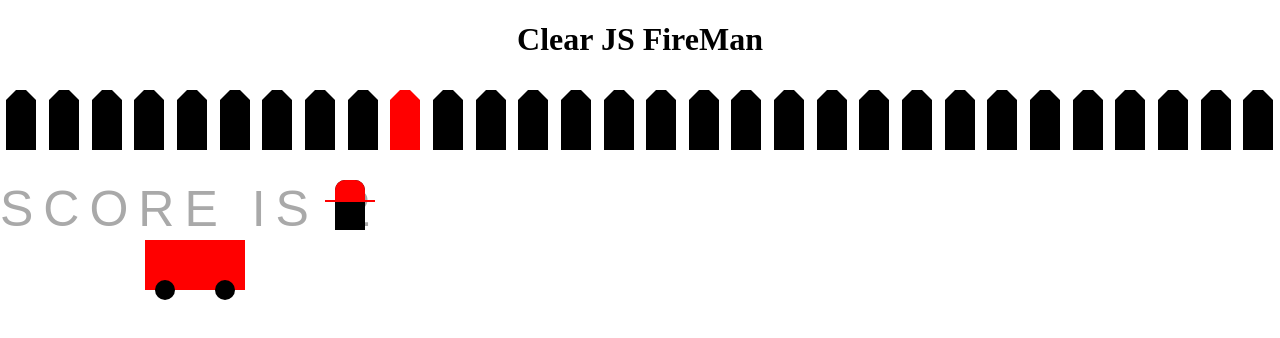
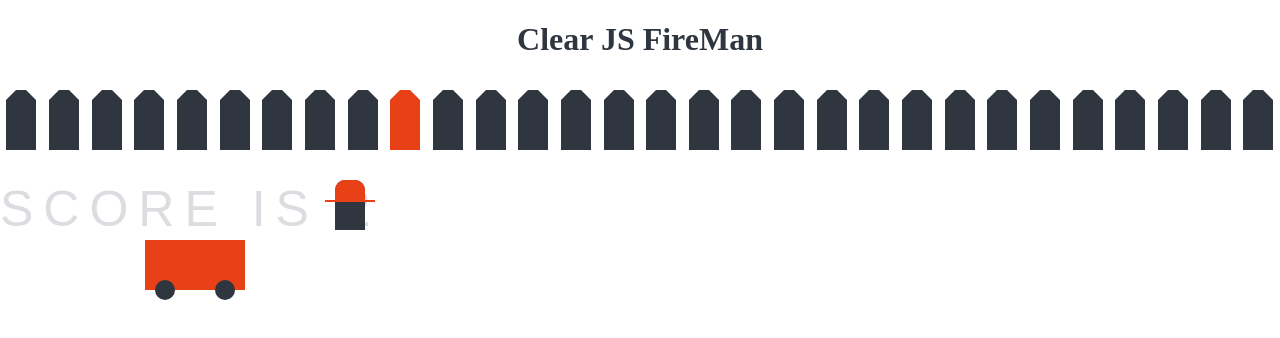
Before and after one commit to burlakvo/masa-test, a plain HTML site: page city_in_fire/index.html in a window 1280 px wide. Drawn offline with Linux system fonts and the light colour scheme.

Commit message:
fireman new colors

```diff
--- a/city_in_fire/style.css
+++ b/city_in_fire/style.css
@@ -1,5 +1,8 @@
 * {
 	position: relative;
+	--color-red: #e84118;
+	--color-black: #2f3640;
+	--color-gray: #dcdde1;
 }
 body {
 	margin: 0;
@@ -7,6 +10,7 @@ body {
 }
 h1 {
 	text-align: center;
+	color: var(--color-black);
 }
 #street {
 	padding: 20px 0;
@@ -17,13 +21,13 @@ h1 {
 .building {
 	width: 30px;
 	height: 50px;
-	background-color: #000;
+	background-color: var(--color-black);
 	position: relative;
 }
 .building:after {
 	content: "";
 	width: 10px;
-	border-bottom: 10px solid #000;
+	border-bottom: 10px solid var(--color-black);
 	border-left: 10px solid transparent;
 	border-right: 10px solid transparent;
 	position: absolute;
@@ -31,22 +35,22 @@ h1 {
 	left: 0;
 }
 .fire {
-	background-color: red;
+	background-color: var(--color-red);
 }
 .fire:after {
-	border-bottom-color: red;
+	border-bottom-color: var(--color-red);
 }
 #fireman {
 	width: 30px;
 	height: 50px;
-	background-color: #000;
+	background-color: var(--color-black);
 	position: relative;
 	border-radius: 10px 10px 0 0;
 }
 #fireman:after,
 #fireman:before {
 	content: "";
-	background-color: red;
+	background-color: var(--color-red);
 	position: absolute;
 }
 #fireman:after {
@@ -65,7 +69,7 @@ h1 {
 #firetruck {
 	width: 100px;
 	height: 50px;
-	background-color: red;
+	background-color: var(--color-red);
 	position: relative;
 }
 #firetruck:after,
@@ -74,7 +78,7 @@ h1 {
 	width: 20px;
 	height: 20px;
 	border-radius: 100%;
-	background-color: #000;
+	background-color: var(--color-black);
 	position: absolute;
 	bottom: -10px;
 }
@@ -92,7 +96,7 @@ h1 {
 	font-family: sans-serif;
 	font-size: 50px;
 	position: absolute;
-	color: darkgrey;
+	color: var(--color-gray);
 	text-transform: uppercase;
 	letter-spacing: 10px;
 }
```
